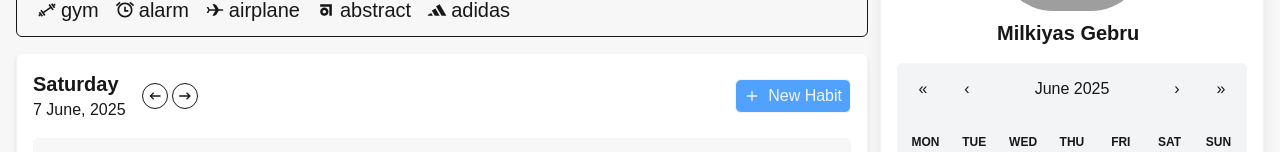
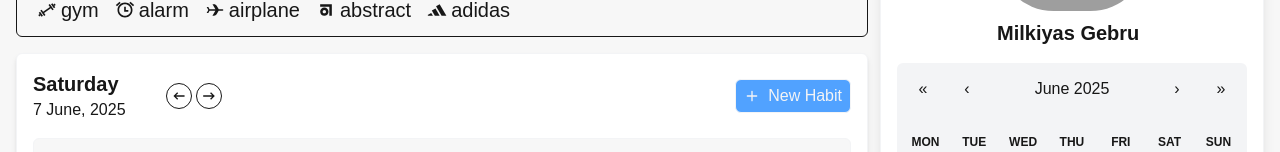
Before and after one commit to MilkiyasGebru/habit-tracker, a Next.js app: page / in a window 1280 px wide. Shown: the part 135-287 px from the top of the page. Built offline with nearby package versions, Linux system fonts and the light colour scheme; grey boxes are pictures that could not be loaded.

Commit message:
Added more gap between the components

```diff
--- a/components/HabitList.jsx
+++ b/components/HabitList.jsx
@@ -35,7 +35,7 @@
         <div className="flex flex-col bg-white gap-4 p-4 border rounded-md shadow-md border-gray-100">
             <div className="flex justify-between items-center">
 
-                <div className="flex items-center gap-x-4">
+                <div className="flex items-center gap-x-10">
                     <div className="flex flex-col">
                         <span className="text-xl font-semibold">{get_day_name(calendar_date)}</span>
                         <span>{calendar_date.getDate()} {get_month_name(calendar_date)}, {calendar_date.getFullYear()} </span>
```
